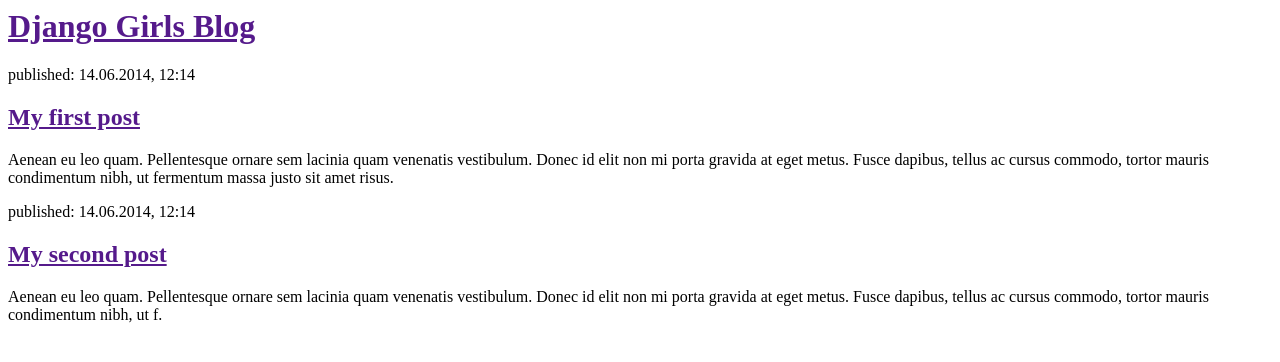
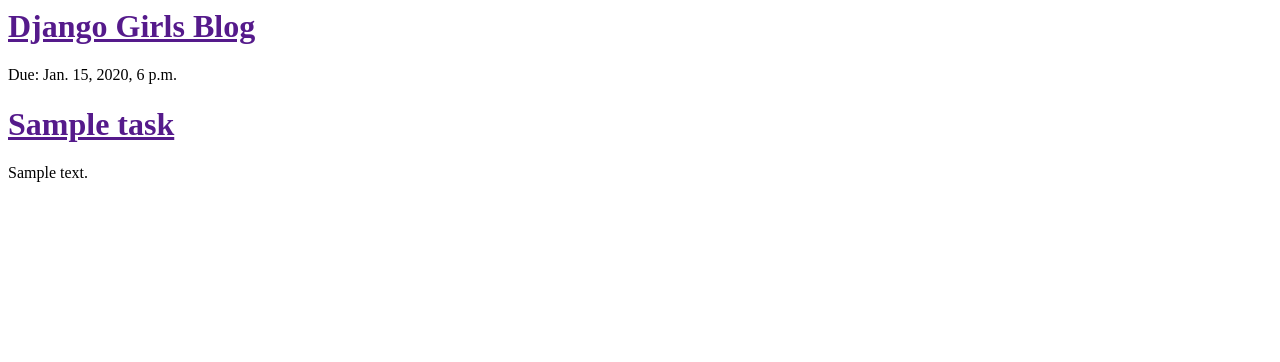
Before and after one commit to du5ksama/mytestsite, a Django app: template myapp/templates/myapp/tasknote_list.html in a window 1280 px wide. Shown: the top 362 px of the page. Run offline with Django 3.2, Linux system fonts and the light colour scheme; the template is opened without the code that fills it: values that come from a table or form of the project are taken from there, others are empty; tables that the repository leaves empty hold one stand-in row (values such as "Sample post").

Commit message:
to display tasks

```diff
--- a/myapp/templates/myapp/tasknote_list.html
+++ b/myapp/templates/myapp/tasknote_list.html
@@ -7,16 +7,12 @@
             <h1><a href="">Django Girls Blog</a></h1>
         </div>
 
-        <div>
-            <p>published: 14.06.2014, 12:14</p>
-            <h2><a href="">My first post</a></h2>
-            <p>Aenean eu leo quam. Pellentesque ornare sem lacinia quam venenatis vestibulum. Donec id elit non mi porta gravida at eget metus. Fusce dapibus, tellus ac cursus commodo, tortor mauris condimentum nibh, ut fermentum massa justo sit amet risus.</p>
-        </div>
-
-        <div>
-            <p>published: 14.06.2014, 12:14</p>
-            <h2><a href="">My second post</a></h2>
-            <p>Aenean eu leo quam. Pellentesque ornare sem lacinia quam venenatis vestibulum. Donec id elit non mi porta gravida at eget metus. Fusce dapibus, tellus ac cursus commodo, tortor mauris condimentum nibh, ut f.</p>
-        </div>
+        {% for task in tasks %}
+		    <div>
+		        <p>Due: {{ task.due_date }}</p>
+		        <h1><a href="">{{ task.subject }}</a></h1>
+		        <p>{{ task.text_area|linebreaks }}</p>
+		    </div>
+		{% endfor %}
     </body>
 </html>
--- a/myapp/views.py
+++ b/myapp/views.py
@@ -1,4 +1,7 @@
 from django.shortcuts import render
+from django.utils import timezone
+from .models import Task
 
 def tasknote_list(request):
-    return render(request, 'myapp/tasknote_list.html', {})
+    tasks = Task.objects.filter(due_date__lte=timezone.now()).order_by('due_date')
+    return render(request, 'myapp/tasknote_list.html', {'tasks': tasks})
```
